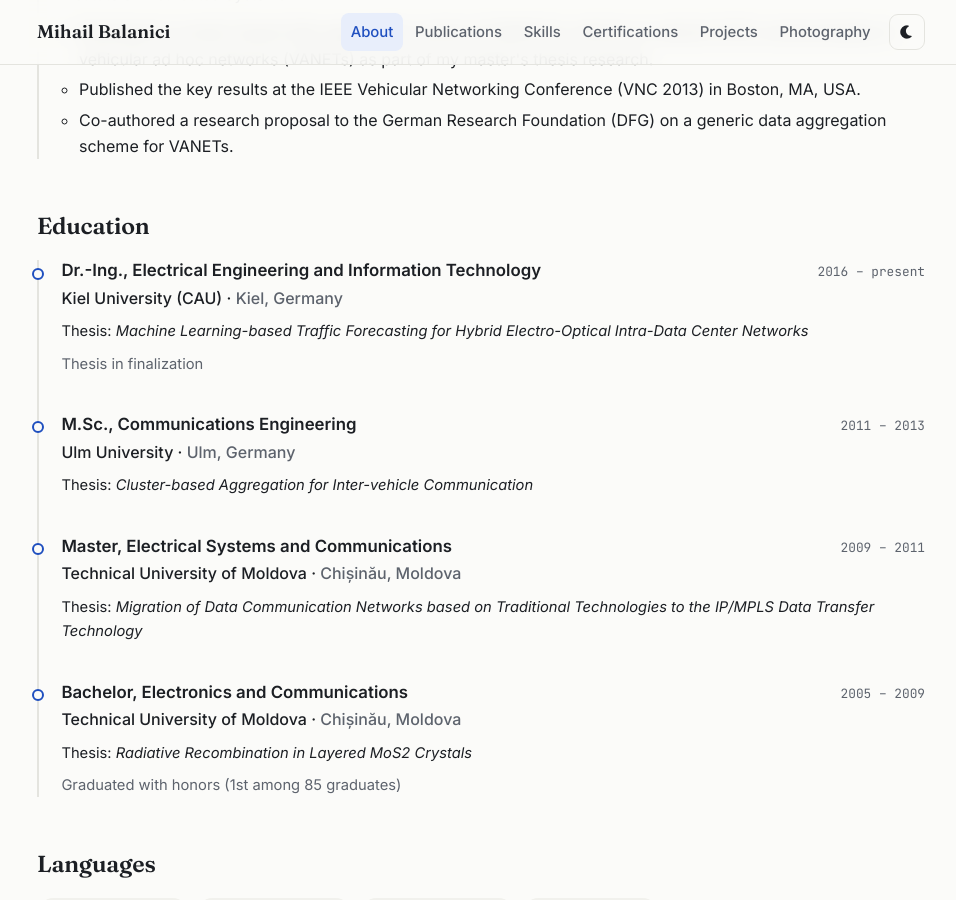
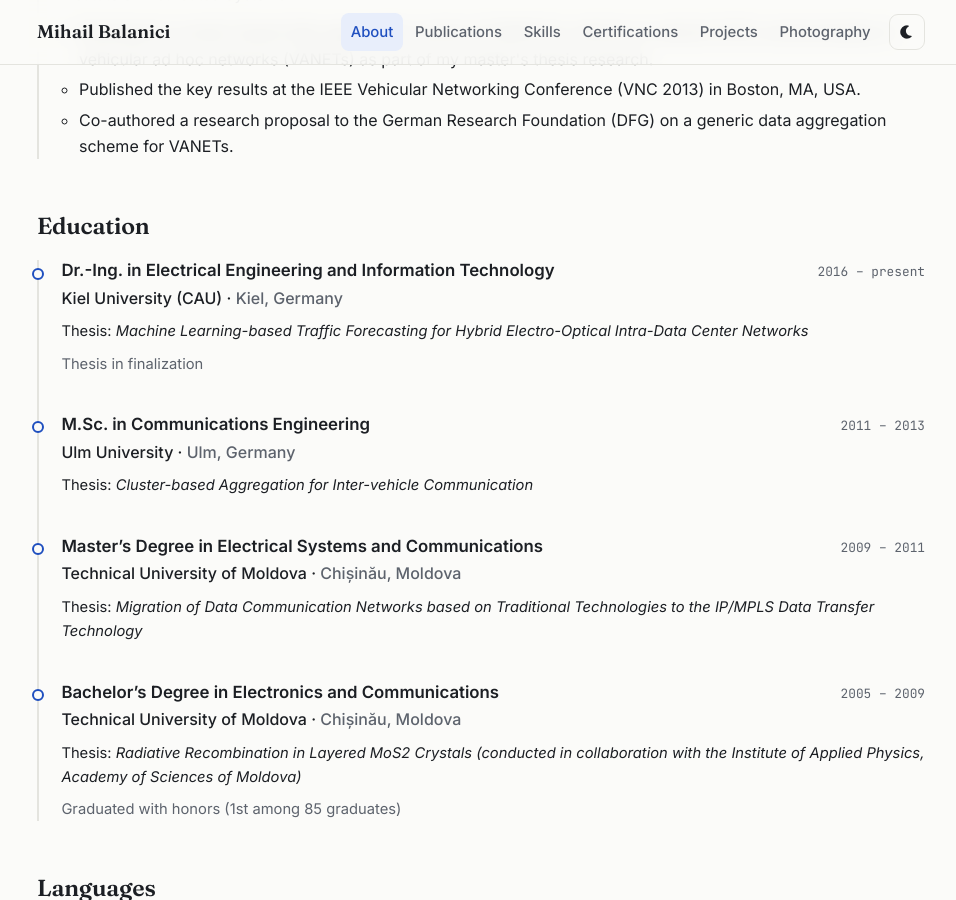
Before and after one commit to mihailbalanici/mihailbalanici.github.io, a Jekyll site: the page built from about.html, in a window 1280 px wide and 900 px high, scrolled down 1769 px. Shown: the whole window, without its empty margins (159-1115 px from the left). Built offline with Jekyll 4.4.1, drawn with Linux system fonts in a browser that asks for light colours.

Commit message:
Update education.yml

```diff
--- a/_data/education.yml
+++ b/_data/education.yml
@@ -1,25 +1,25 @@
-- degree: Dr.-Ing., Electrical Engineering and Information Technology
+- degree: Dr.-Ing. in Electrical Engineering and Information Technology
   school: Kiel University (CAU)
   place: Kiel, Germany
   period: 2016 – present
   thesis: Machine Learning-based Traffic Forecasting for Hybrid Electro-Optical Intra-Data Center Networks
   note: Thesis in finalization
 
-- degree: M.Sc., Communications Engineering
+- degree: M.Sc. in Communications Engineering
   school: Ulm University
   place: Ulm, Germany
   period: 2011 – 2013
   thesis: Cluster-based Aggregation for Inter-vehicle Communication
 
-- degree: Master, Electrical Systems and Communications
+- degree: Master’s Degree in Electrical Systems and Communications
   school: Technical University of Moldova
   place: Chișinău, Moldova
   period: 2009 – 2011
   thesis: Migration of Data Communication Networks based on Traditional Technologies to the IP/MPLS Data Transfer Technology
 
-- degree: Bachelor, Electronics and Communications
+- degree: Bachelor’s Degree in Electronics and Communications
   school: Technical University of Moldova
   place: Chișinău, Moldova
   period: 2005 – 2009
-  thesis: Radiative Recombination in Layered MoS2 Crystals
+  thesis: Radiative Recombination in Layered MoS2 Crystals (conducted in collaboration with the Institute of Applied Physics, Academy of Sciences of Moldova)
   note: Graduated with honors (1st among 85 graduates)
```
